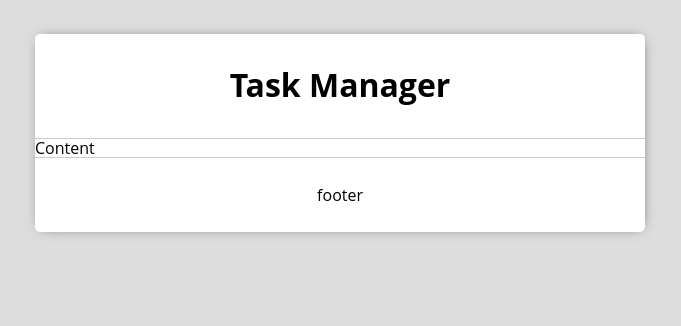
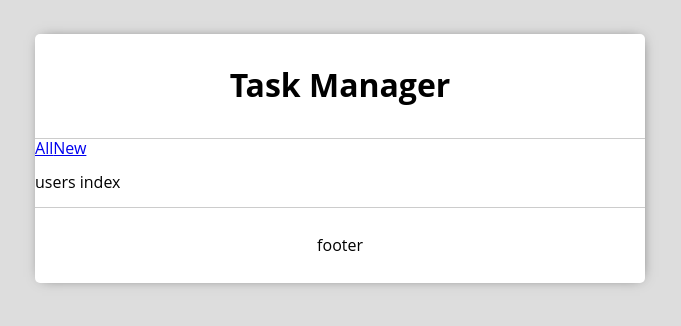
Before and after one commit to juanprimal/tasks-client, a React (Create React App) app: page /users in a window 1280 px wide. Shown: the top 326 px of the page, without its empty margins (300-981 px from the left). Built offline with nearby package versions, Linux system fonts and the light colour scheme.

Commit message:
Add basic routes configuration

```diff
--- a/package.json
+++ b/package.json
@@ -11,6 +11,7 @@
     "react-dom": "^16.12.0",
     "react-grid-system": "^6.0.7",
     "react-jss": "^10.0.0",
+    "react-router-dom": "^5.1.2",
     "react-scripts": "3.3.0"
   },
   "scripts": {
--- a/src/App.js
+++ b/src/App.js
@@ -1,8 +1,11 @@
 import React, { useLayoutEffect } from "react";
 import { Container, Row, Col } from "react-grid-system";
 import AppStyles from "./AppStyles";
+import { BrowserRouter, Link } from "react-router-dom";
+import AppRoutes from "./routes";
 
 //components
+import Layout from "./components/Layout";
 import Header from "./components/Header";
 import Footer from "./components/Footer";
 
@@ -14,17 +17,23 @@ function App() {
   }, [classes.body]);
 
   return (
+    <BrowserRouter>
       <Container fluid>
         <Row justify="center">
           <Col md={6}>
-          <div className={classes.mainContainer}>
+            <Layout>
               <Header title="Task Manager" />
-            <div>Content</div>
+              <Link to={"/users"}>All</Link>
+              <Link to={"/users/new"}>New</Link>
+              <div>
+                <AppRoutes />
+              </div>
               <Footer />
-          </div>
+            </Layout>
           </Col>
         </Row>
       </Container>
+    </BrowserRouter>
   );
 }
 
--- a/src/AppStyles.js
+++ b/src/AppStyles.js
@@ -5,12 +5,6 @@ const AppStyles = createUseStyles({
     background: "#ddd",
     margin: 0,
     fontFamily: "Open Sans"
-  },
-  mainContainer: {
-    background: "#fff",
-    boxShadow: "1px 0px 13px -6px rgba(0,0,0,0.75)",
-    marginTop: "34px",
-    borderRadius: "5px"
   }
 });
 
--- /dev/null
+++ b/src/components/Layout/index.js
@@ -0,0 +1,14 @@
+import React from "react";
+import PropTypes from "prop-types";
+// Styles
+import styles from "./styles";
+
+export default function Layout({ children }) {
+  const classes = styles();
+
+  return <div className={classes.container}>{children}</div>;
+}
+
+Layout.propTypes = {
+  children: PropTypes.node
+};
--- /dev/null
+++ b/src/components/Layout/styles.js
@@ -0,0 +1,12 @@
+import { createUseStyles } from "react-jss";
+
+const styles = createUseStyles({
+  container: {
+    background: "#fff",
+    boxShadow: "1px 0px 13px -6px rgba(0,0,0,0.75)",
+    marginTop: "34px",
+    borderRadius: "5px"
+  }
+});
+
+export default styles;
--- a/src/routes.js
+++ b/src/routes.js
@@ -0,0 +1,16 @@
+import React from "react";
+import { Route, Switch, Redirect } from "react-router-dom";
+import UsersIndex from "./sections/Users/Index";
+import UsersNew from "./sections/Users/New";
+import UsersShow from "./sections/Users/Show";
+
+export default function AppRoutes() {
+  return (
+    <Switch>
+      <Route exact path="/users" component={UsersIndex} />
+      <Route exact path="/users/new" component={UsersNew} />
+      <Route exact path="/users/:id" component={UsersShow} />
+      <Redirect from="/" to="/users" />
+    </Switch>
+  );
+}
--- /dev/null
+++ b/src/sections/Users/Index/index.js
@@ -0,0 +1,9 @@
+import React from "react";
+
+export default function UsersIndex() {
+  return (
+    <div>
+      <p>users index</p>
+    </div>
+  );
+}
--- /dev/null
+++ b/src/sections/Users/New/index.js
@@ -0,0 +1,9 @@
+import React from "react";
+
+export default function UsersNew() {
+  return (
+    <div>
+      <p>users new</p>
+    </div>
+  );
+}
--- /dev/null
+++ b/src/sections/Users/Show/index.js
@@ -0,0 +1,9 @@
+import React from "react";
+
+export default function UsersShow() {
+  return (
+    <div>
+      <p>users show</p>
+    </div>
+  );
+}
```
Also changed, not shown: 1 other file (tests, documents, lock files or other folders). Lines whose indentation alone changed are shown as unchanged.
